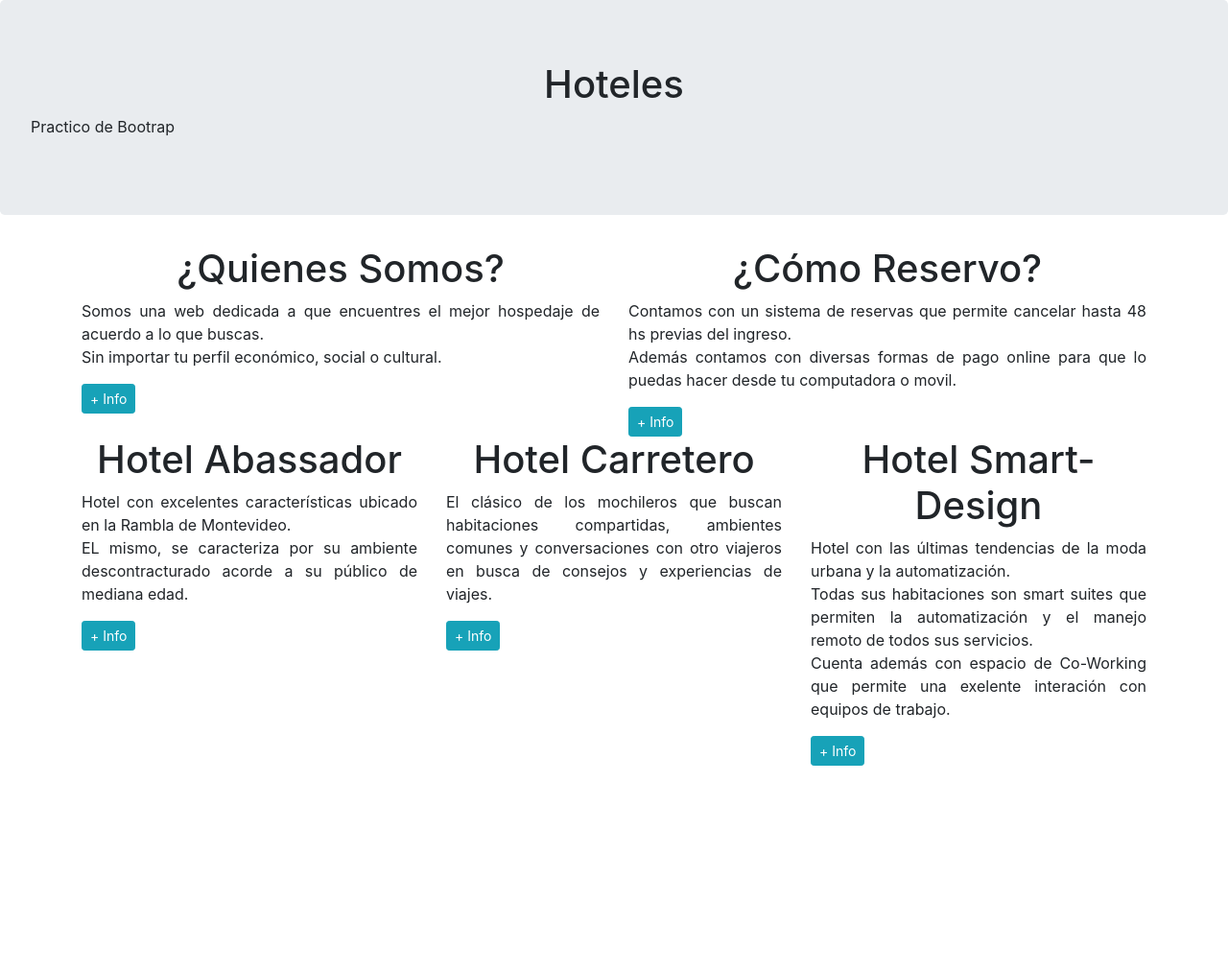
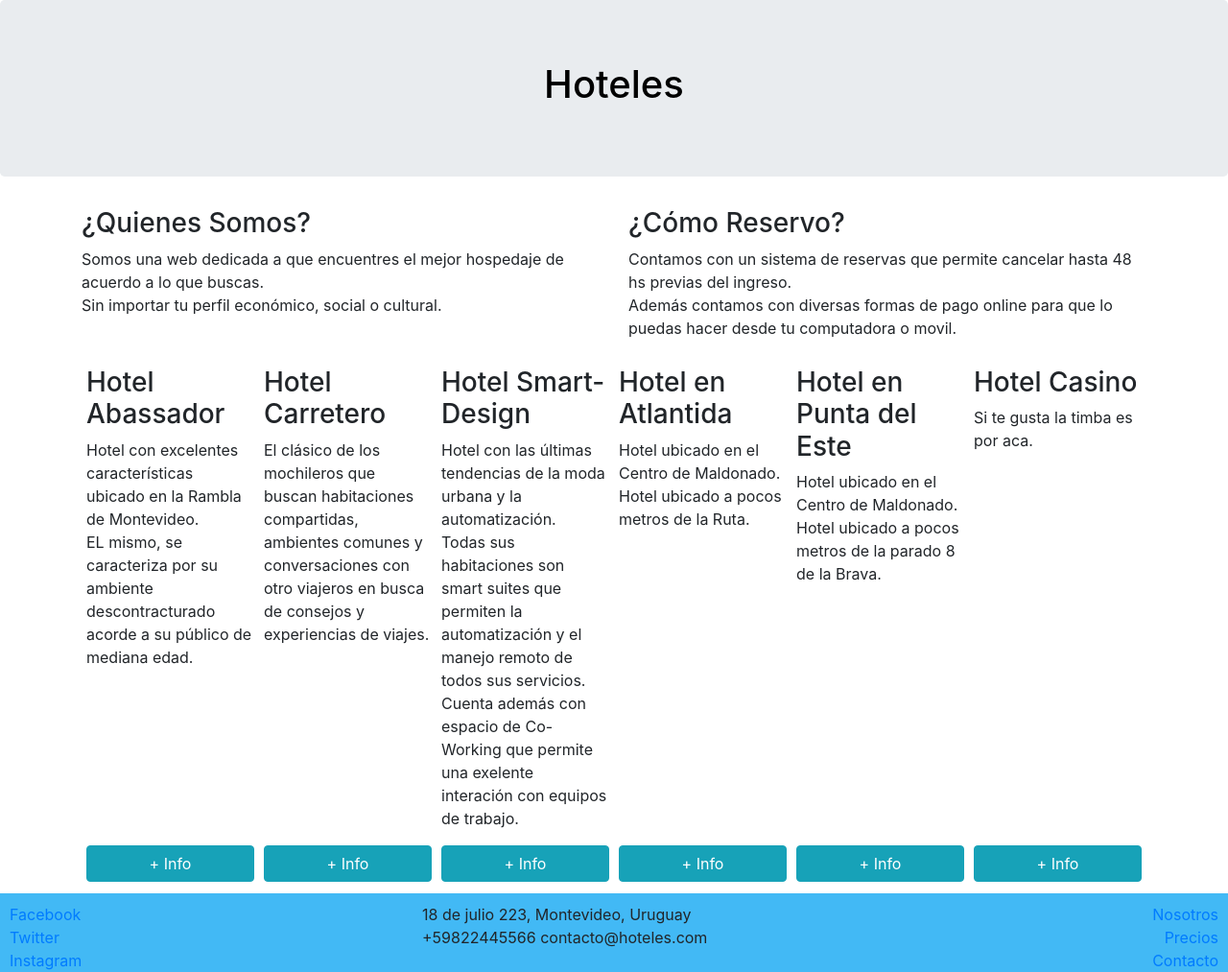
Before and after one commit to gustavoguerrero/hoteles, a website: page index.html in a window 1280 px wide. Shown: the whole page at 96% size. Before the commit the page ends 800 px from the top, so only its background shows below. Drawn offline with nearby package versions, Linux system fonts and the light colour scheme.

Commit message:
agregamos footer y estilos con flex

```diff
--- /dev/null
+++ b/css/main.css
@@ -0,0 +1,29 @@
+.jumbotron {
+	background-color: #42b9f5;
+	color: black;
+	text-align: center;
+}
+
+footer {
+	padding: 10px 10px 0px 10px;
+	background-color: #42b9f5;
+	margin-bottom: 0px;
+	margin-top: 10px;
+}
+
+
+h1 {
+	text-align: center;
+	font-weight:bold;
+}
+
+.card-hotel{
+	flex: 2 150px;
+	padding: 2px 5px 2px 5px;
+	margin-top: 10px;
+}
+
+.btn-reserva{
+	width: 100%;
+
+}
--- a/estilos.css
+++ /dev/null
@@ -1,12 +0,0 @@
-@font-face {
-	font-family: "arial", "veredana";
-}
-
-p{
-	text-align: justify;
-}
-
-h1 {
-	text-align: center;
-	font-weight:bold;
-}
--- a/index.html
+++ b/index.html
@@ -4,7 +4,8 @@
     <!-- Required meta tags -->
     <meta charset="utf-8">
     <meta name="viewport" content="width=device-width, initial-scale=1, shrink-to-fit=no">
-    <link rel="stylesheet" href="estilos.css">
+    <!-- CSS -->
+    <link rel="stylesheet" href="css/main.css">
     <!-- Bootstrap CSS -->
     <link rel="stylesheet" href="node_modules/bootstrap/dist/css/bootstrap.min.css">
 
@@ -12,48 +13,106 @@
   </head>
   <body>
     <header>
-			<div class="jumbotron" align="center">
-			  <h1> Hoteles</h1>
-			  <p>Practico de Bootrap</p>
+			<div class="jumbotron">
+			<h1> Hoteles</h1>
 			</div>
 	</header>
 	<div class="container">
 		<div class="row">
-			<div class="col-sm">
-				<h1>¿Quienes Somos?</h1>
+			<div class="col">
+				<h3>¿Quienes Somos?</h3>
 				<p>Somos una web dedicada a que encuentres el mejor hospedaje de acuerdo a lo que buscas.<br>Sin importar tu perfil económico, social o cultural.</p>
-				<button type="button" class="btn btn-info btn-sm" role="button" aria-pressed="true">+ Info</button>
 			</div>
-			<div class="col-sm">
-				<h1>¿Cómo Reservo?</h1>
+			<div class="col">
+				<h3>¿Cómo Reservo?</h3>
 				<p>Contamos con un sistema de reservas que permite cancelar hasta 48 hs previas del ingreso.<br>Además contamos con diversas formas de pago online para que lo puedas hacer desde tu computadora o movil.</p>
-				<button type="button" class="btn btn-info btn-sm" role="button" aria-pressed="true">+ Info</button>
 			</div>
 		</div>
-		<div class="row">
-			<div class="col-sm">
-				<h1>Hotel Abassador</h1>
-				<p>Hotel con excelentes características ubicado en la Rambla de Montevideo.<br>EL mismo, se caracteriza por su ambiente descontracturado acorde a su público de mediana edad.</p>
-				<button type="button" class="btn btn-info btn-sm" role="button" aria-pressed="true">+ Info</button>
+		<div class="d-flex flex-wrap flex-row">
+			<div class=" card-hotel d-flex flex-column justify-content-between">
+				<div>
+					<h3>Hotel Abassador</h3>
+					<p>Hotel con excelentes características ubicado en la Rambla de Montevideo.<br>EL mismo, se caracteriza por su ambiente descontracturado acorde a su público de mediana edad.</p>
+				</div>
+				<div>
+					<button type="button" class="btn btn-info btn-reserva" role="button" aria-pressed="true">+ Info</button>
+				</div>
 			</div>
-			<div class="col-sm">
-				<h1>Hotel Carretero</h1>
-				<p>El clásico de los mochileros que buscan habitaciones compartidas, ambientes comunes y conversaciones con otro viajeros en busca de consejos y experiencias de viajes.</p>
-				<button type="button" class="btn btn-info btn-sm" role="button" aria-pressed="true">+ Info</button>
+			<div class=" card-hotel d-flex flex-column justify-content-between">
+				<div>
+					<h3>Hotel Carretero</h3>
+					<p>El clásico de los mochileros que buscan habitaciones compartidas, ambientes comunes y conversaciones con otro viajeros en busca de consejos y experiencias de viajes.</p>
+				</div>
+				<div>
+					<button type="button" class="btn btn-info btn-reserva" role="button" aria-pressed="true">+ Info</button>
+				</div>
 			</div>
-			<div class="col-sm">
-				<h1>Hotel Smart-Design</h1>
-				<p>Hotel con las últimas tendencias de la moda urbana y la automatización.<br>Todas sus habitaciones son smart suites que permiten la automatización y el manejo remoto de todos sus servicios.<br>Cuenta además con espacio de Co-Working que permite una exelente interación con equipos de trabajo.</p>
-				<button type="button" class="btn btn-info btn-sm" role="button" aria-pressed="true">+ Info</button>
+			<div class=" card-hotel d-flex flex-column justify-content-between">
+				<div>
+					<h3>Hotel Smart-Design</h3>
+					<p>Hotel con las últimas tendencias de la moda urbana y la automatización.<br>Todas sus habitaciones son smart suites que permiten la automatización y el manejo remoto de todos sus servicios.<br>Cuenta además con espacio de Co-Working que permite una exelente interación con equipos de trabajo.</p>
+				</div>
+				<div>
+				<button type="button" class="btn btn-info btn-reserva" role="button" aria-pressed="true">+ Info</button>
+				</div>
+			</div>
+			<div class=" card-hotel d-flex flex-column justify-content-between">
+				<div>
+					<h3>Hotel en Atlantida</h3>
+					<p>Hotel ubicado en el Centro de Maldonado.<br>Hotel ubicado a pocos metros de la Ruta.</p>
+				</div>
+				<div>
+					<button type="button" class="btn btn-info btn-reserva" role="button" aria-pressed="true">+ Info</button>
+				</div>
+			</div>
+			<div class=" card-hotel d-flex flex-column justify-content-between">
+				<div>
+					<h3>Hotel en Punta del Este</h3>
+					<p>Hotel ubicado en el Centro de Maldonado.<br>Hotel ubicado a pocos metros de la parado 8 de la Brava.</p>
+				</div>
+				<div>
+					<button type="button" class="btn btn-info btn-reserva" role="button" aria-pressed="true">+ Info</button>
+				</div>
+			</div>
+			<div class=" card-hotel d-flex flex-column justify-content-between">
+				<div>
+					<h3>Hotel Casino</h3>
+					<p>Si te gusta la timba es por aca.</p>
+				</div>
+				<div>
+					<button type="button" class="btn btn-info btn-reserva" role="button" aria-pressed="true">+ Info</button>
+				</div>
 			</div>
 		</div>
 	</div>
+
+	<footer>
+		<div class="row">
+			<div class="col-sm-4 d-flex flex-column " >
+				<a href="http://wwww.facebook.com">Facebook</a>
+				<a href="http://wwww.twitter.com">Twitter</a>
+				<a href="http://wwww.instagram.com">Instagram</a>
+			</div>
+			<div class="col-sm-4">
+				<address>
+					18 de julio 223, Montevideo, Uruguay
+					+59822445566
+					contacto@hoteles.com
+				</address>
+			</div>
+			<div class="col-sm-4 d-flex flex-column align-items-end">
+				<a href="http://wwww.facebook.com">Nosotros</a>
+				<a href="http://wwww.twitter.com">Precios</a>
+				<a href="http://wwww.instagram.com">Contacto</a>
+			</div>
+		</div>
+	</footer>
 
 
     <!-- Optional JavaScript -->
     <!-- jQuery first, then Popper.js, then Bootstrap JS -->
     <script src="node_modules/jquery/dist/jquery.js"></script>
     <script src="node_modules/popper.js/dist/popper.min.js"></script>
-    <script src="node_modules/bootstrap/dist/bootstrap.min.js"></script>
+    <script src="node_modules/bootstrap/dist/js/bootstrap.min.js"></script>
   </body>
 </html>
```
